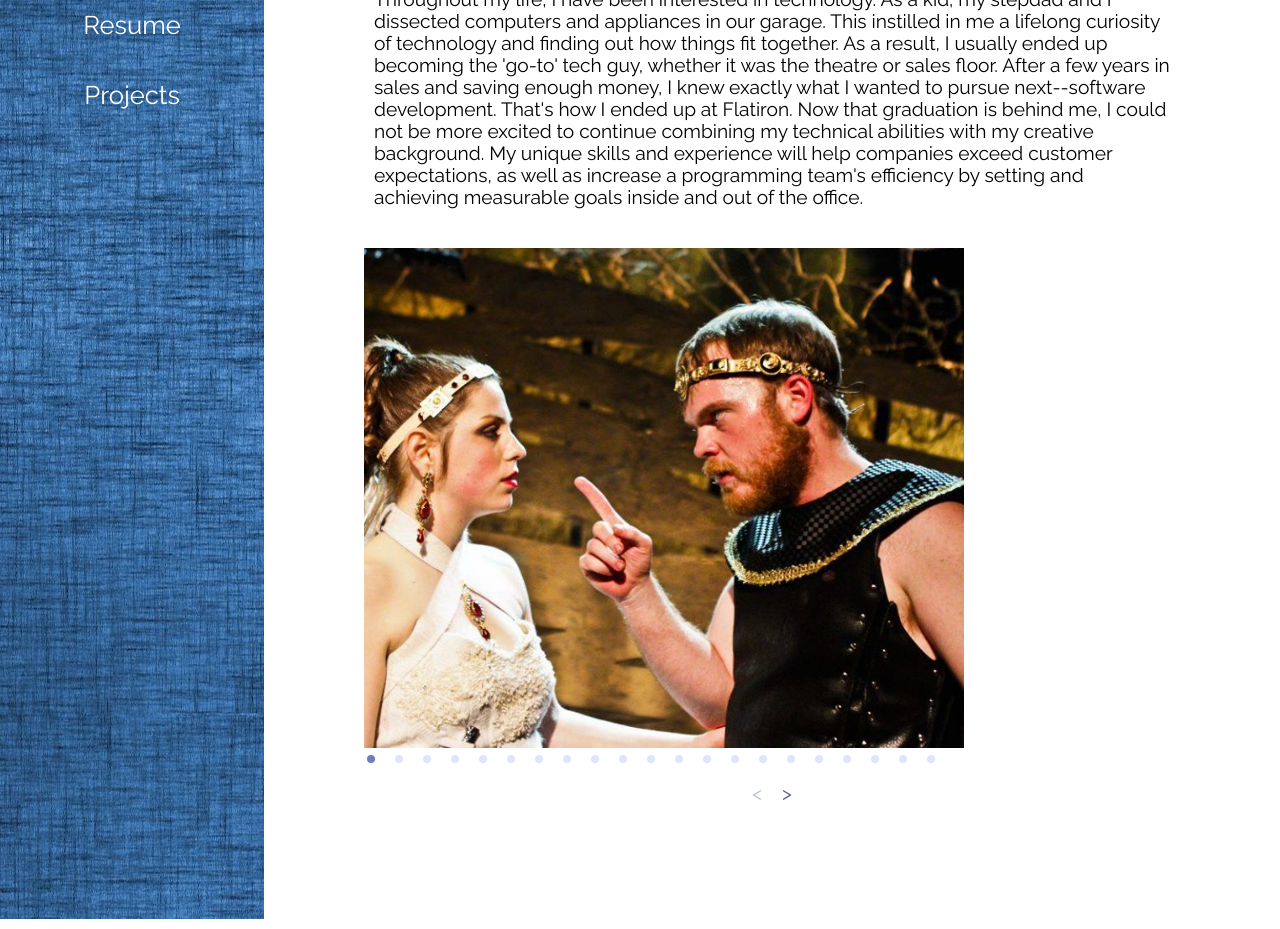
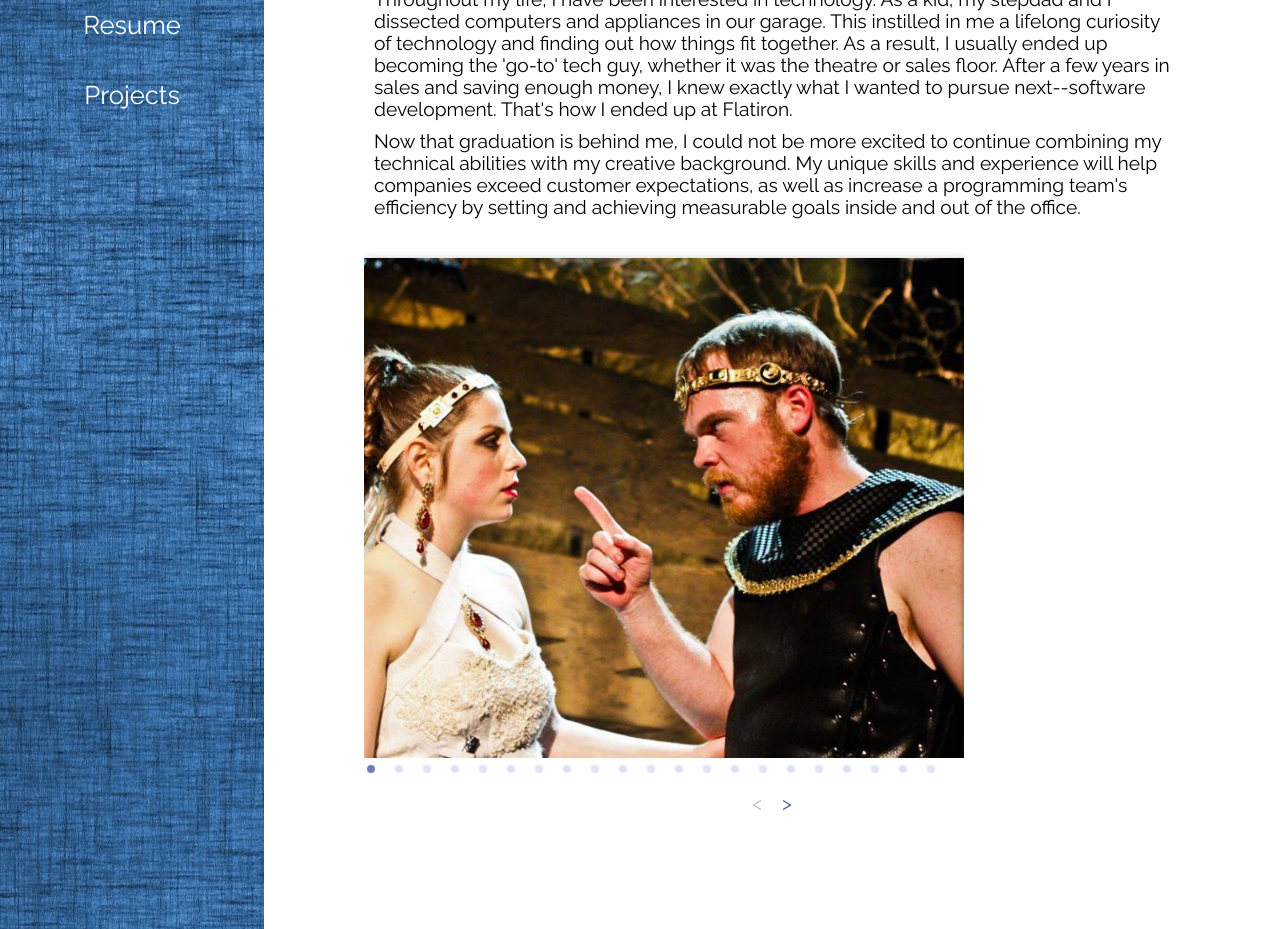
Before and after one commit to christopherkalfas/portfolio-site, a React (Create React App) app: page /about in a window 1280 px wide. Shown: the part 440-1369 px from the top of the page. Built offline with nearby package versions, Linux system fonts and the light colour scheme; the HTML template or start-up script is replaced by a standard one.

Commit message:
made typing effect better and added shadows to the imgs in my gallery

```diff
--- a/src/App.css
+++ b/src/App.css
@@ -26,6 +26,9 @@ min-height: 100vh;
   height: 500px;
   width: 100%;
   object-fit: cover;
+}
+.picture{
+  box-shadow: 0 0 8px rgba(0,0,0,0.19), 0 6px 6px rgba(0,0,0,0.23);
 }
 
 .alice-carousel img{
--- a/src/contents/About.js
+++ b/src/contents/About.js
@@ -22,6 +22,8 @@ const About = () => {
             </h2>
             <p>
             Throughout my life, I have been interested in technology. As a kid, my stepdad and I dissected computers and appliances in our garage. This instilled in me a lifelong curiosity of technology and finding out how things fit together. As a result, I usually ended up becoming the 'go-to' tech guy, whether it was the theatre or sales floor. After a few years in sales and saving enough money, I knew exactly what I wanted to pursue next--software development. That's how I ended up at Flatiron.
+            </p>
+            <p>
             Now that graduation is behind me, I could not be more excited to continue combining my technical abilities with my creative background. My unique skills and experience will help companies exceed customer expectations, as well as increase a programming team's efficiency by setting and achieving measurable goals inside and out of the office.
             </p>
 
--- a/src/contents/Home.js
+++ b/src/contents/Home.js
@@ -13,9 +13,12 @@ const Home = () => {
 
                 <ReactTypingEffect
                     className="typingeffect"
-                    text={["Hello, world! I'm Christopher Kalfas, a Full Stack Web Developer." ]}
+                    staticText={"Hello, world! I'm"}
+                    text={["Chris Kalfas.", "a full stack web developer.", "an artist.", "a creator.", "a friend.", "a partner.", "a cat dad.","5'10", "5'11, if I 'do' my hair.", "always growing.", "Batman."  ]}
                     speed={95}
-                    eraseDelay={20000}
+
+
+                    eraseDelay={400}
                 />
 
                 <Social />
```
